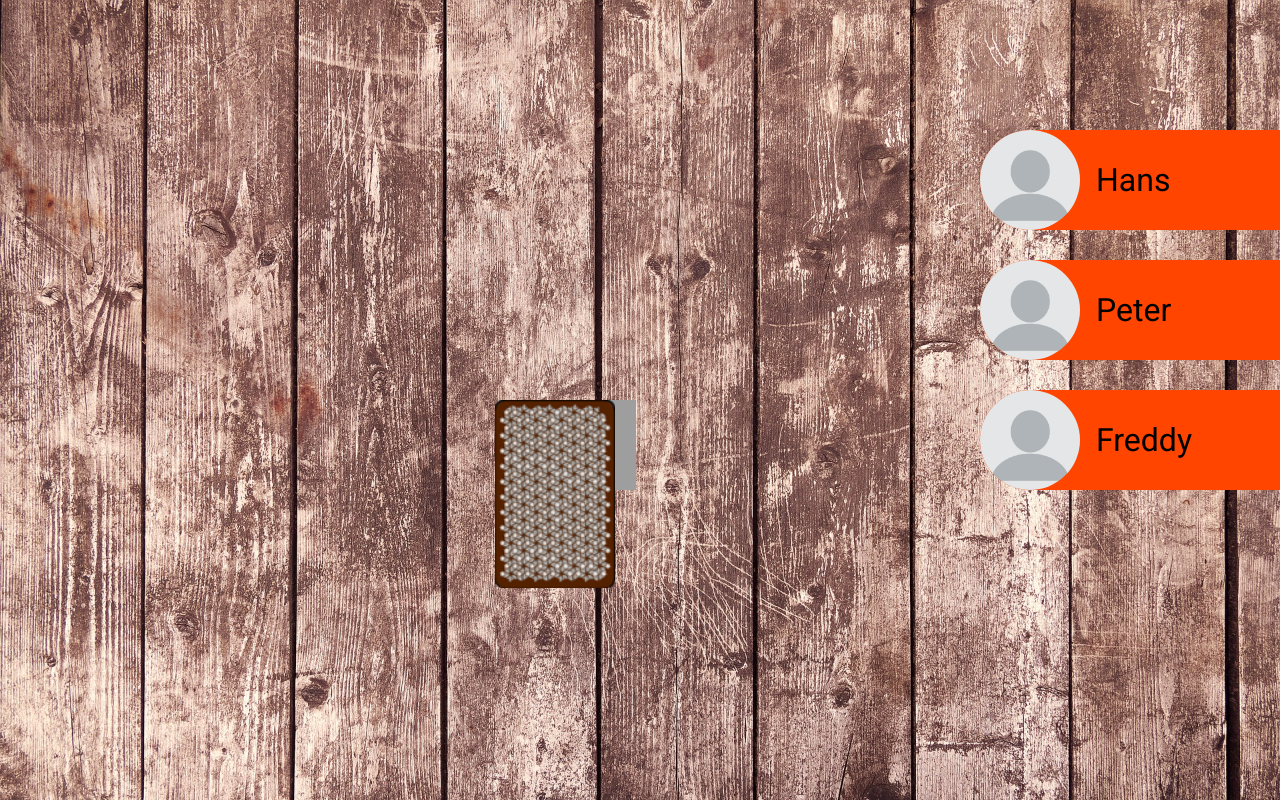
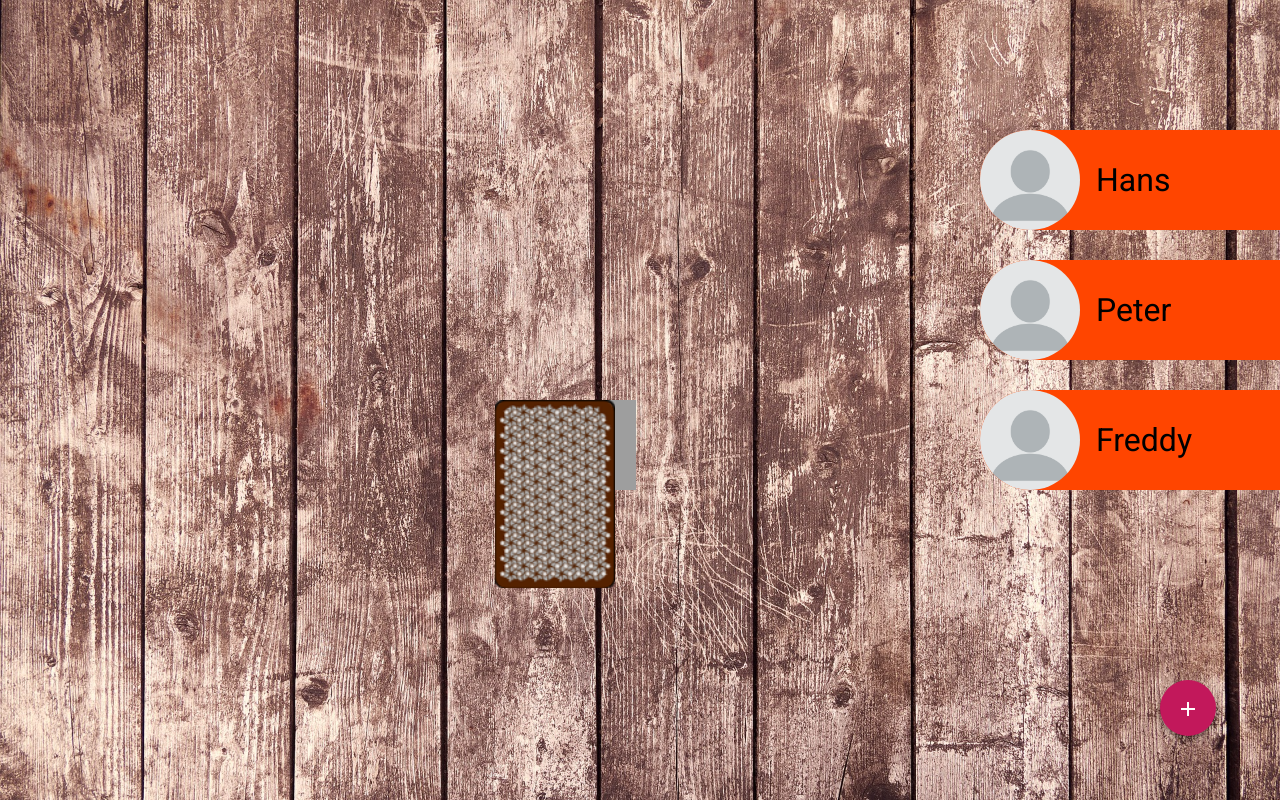
Before and after one commit to Dersa85/ringoffire, an Angular app: page /game in a window 1280 px wide. Built offline with nearby package versions, Linux system fonts and the light colour scheme; grey boxes are pictures that could not be loaded.

Commit message:
add button added

```diff
--- a/src/app/app.module.ts
+++ b/src/app/app.module.ts
@@ -7,6 +7,8 @@
 import { GameComponent } from './game/game.component';
 import { PlayerComponent } from './player/player.component';
 import { BrowserAnimationsModule } from '@angular/platform-browser/animations';
+import { MatButtonModule } from '@angular/material/button';
+import { MatIconModule } from '@angular/material/icon';
 
 @NgModule({
   declarations: [
@@ -18,7 +20,9 @@
   imports: [
     BrowserModule,
     AppRoutingModule,
-    BrowserAnimationsModule
+    BrowserAnimationsModule,
+    MatButtonModule,
+    MatIconModule
   ],
   providers: [],
   bootstrap: [AppComponent]
--- a/src/app/game/game.component.html
+++ b/src/app/game/game.component.html
@@ -21,3 +21,7 @@
 
   </div>
 </div>
+
+<button mat-fab color='primary' class="btn-add">
+  <mat-icon>add</mat-icon>
+</button>
--- a/src/app/game/game.component.scss
+++ b/src/app/game/game.component.scss
@@ -14,6 +14,12 @@
             width: 120px;
         }
     }
+}
+
+.btn-add {
+    position: absolute;
+    right: 64px;
+    bottom: 64px;
 }
 
 .top-card {
```
